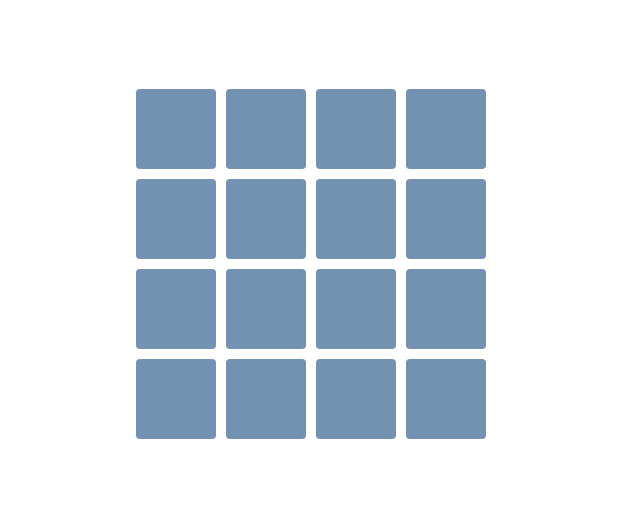
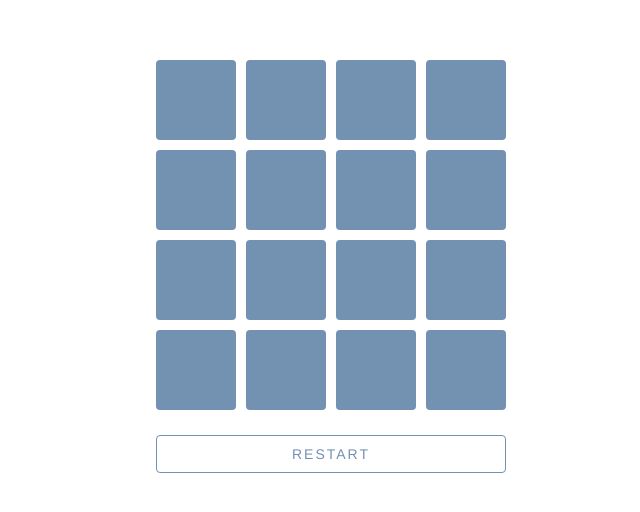
Before and after one commit to Krivoruchko-Anna/memory_cards, a Vue app: page / in a window 1280 px wide. Shown: the part 144-656 px from the top of the page, without its empty margins (309-949 px from the left). Built offline with nearby package versions, Linux system fonts and the light colour scheme.

Commit message:
add restart button

```diff
--- a/src/components/Card.vue
+++ b/src/components/Card.vue
@@ -24,6 +24,11 @@ export default {
   color: white;
   background-color: #94b7dc;
   transition: .3s all ease-in-out;
+
+  @media (max-width: 500px) {
+    width: 50px;
+    height: 50px;
+  }
 }
 
 .hidden {
--- a/src/components/Cards.vue
+++ b/src/components/Cards.vue
@@ -1,6 +1,12 @@
 <template>
-  <div class="cards">
-    <app-card @click="onCardClick(card)" v-for="(card, i) in shuffledNumbers" :card="card" :key="i"></app-card>
+  <div class="cards_wrapper">
+    <div class="cards">
+      <app-card @click="onCardClick(card)" v-for="(card, i) in shuffledNumbers" :card="card" :key="i"></app-card>
+    </div>
+
+    <div v-if="endOfTheGame" class="congratulations">Congratulations!<span>You found all pairs</span></div>
+    <div @click="restartTheGame" class="btn">Restart</div>
+
   </div>
 </template>
 
@@ -38,7 +44,16 @@ export default {
       currentCard: null,
       currentId: null,
       newCurrentCard: null,
-      newCurrentId: null
+      newCurrentId: null,
+      endOfTheGame: false
+    }
+  },
+
+  computed: {
+    checkRestCards() {
+      return this.shuffledNumbers.filter(item => {
+        return !item.open;
+      });
     }
   },
 
@@ -63,6 +78,7 @@ export default {
 
         if (this.currentCard === this.newCurrentCard && this.currentId !== this.newCurrentId) {
           this.lockOpenedCardsWithNumber(card.number);
+
         } else {
           this.returnsCardsToBackSide(card);
         }
@@ -75,6 +91,10 @@ export default {
           item.clickable = false;
           item.backSide = false;
           item.open = true;
+
+          if (this.checkRestCards.length === 0) {
+            this.endOfTheGame = true;
+          }
         }
       })
     },
@@ -92,19 +112,113 @@ export default {
           item.clickable = true;
         })
       }, 2000)
+    },
+
+    shuffleCards() {
+      this.shuffledNumbers = this.cards.sort(() => Math.random() - 0.5);
+    },
+
+    restartTheGame() {
+      this.cards.map(item => {
+        item.backSide = true;
+        item.clickable = true;
+        item.open = false;
+        item.animated = false;
+      });
+
+      this.shuffleCards();
+      this.endOfTheGame = false;
     }
   },
 
   mounted() {
-    this.shuffledNumbers = this.cards.sort(() => Math.random() - 0.5);
+    this.shuffleCards();
   }
 }
 </script>
 
 <style lang="scss">
+.cards_wrapper {
+  display: flex;
+  flex-direction: column;
+  align-items: center;
+  transition: .9s all;
+}
+
 .cards {
   display: flex;
   flex-wrap: wrap;
-  width: 400px;
+  width: 360px;
+  transition: .9s all;
+
+  @media (max-width: 500px) {
+    width: 320px;
+  }
+}
+
+.congratulations {
+  display: flex;
+  flex-direction: column;
+  margin-top: 30px;
+  font-size: 34px;
+  font-weight: bold;
+  color: #7391b1;
+  animation: fadeUp .9s ease-in-out;
+
+  span {
+    margin-top: 10px;
+    font-size: 22px;
+  }
+}
+
+.btn {
+  box-sizing: border-box;
+  width: calc(100% - 10px);
+  margin-top: 20px;
+  border: 1px solid #7391b1;
+  border-radius: 4px;
+  padding: 10px;
+  font-size: 14px;
+  letter-spacing: 2px;
+  text-transform: uppercase;
+  color: #7391b1;
+  transition: .4s all ease-in-out;
+  cursor: pointer;
+
+  &:hover {
+    background-color: #7391b1;
+    color: white;
+    transition: .6s all ease-in-out;
+
+    @media (max-width: 500px) {
+      background-color: transparent;
+      color: #7391b1;
+    }
+  }
+
+  &:active {
+    background-color: #94b7dc;
+    border: 1px solid #94b7dc;
+    transition: .2s all ease-in-out;
+    transform: scale(.99);
+    letter-spacing: 1.3px;
+
+    @media (max-width: 500px) {
+      background-color: transparent;
+      color: #94b7dc;
+      border: 1px solid #94b7dc;
+    }
+  }
+}
+
+@keyframes fadeUp {
+  from {
+    transform: translateY(40px);
+    opacity: 0;
+  }
+  to {
+    transform: translateY(0);
+    opacity: 1;
+  }
 }
 </style>
```
Also changed, not shown: 1 other file (tests, documents, lock files or other folders).
